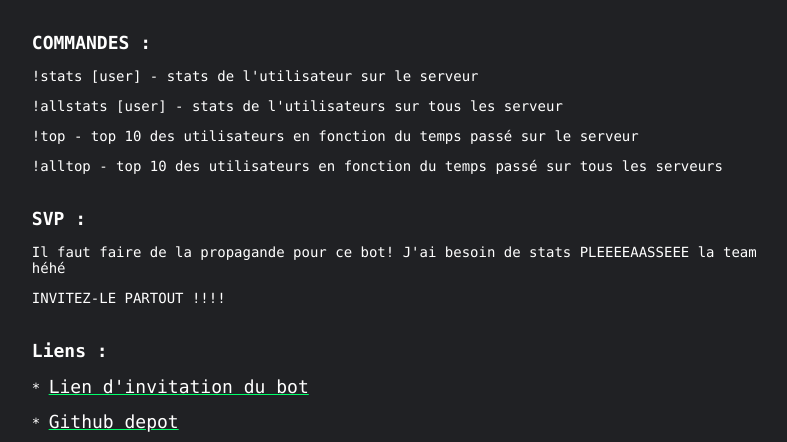
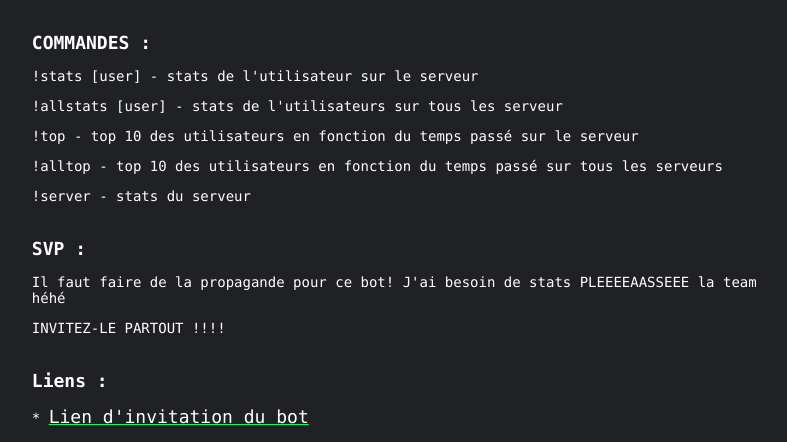
Before and after one commit to Bugpig03/DiscordHourglassBot, a Flask app: page /about in a window 1280 px wide. Shown: the part 263-705 px from the top of the page, without its empty margins (229-1016 px from the left). Run offline with Flask 3, Linux system fonts and the light colour scheme.

Commit message:
add server command on web site

```diff
--- a/web/templates/about.html
+++ b/web/templates/about.html
@@ -32,6 +32,7 @@
         <p>!allstats [user] - stats de l'utilisateurs sur tous les serveur</p>
         <p>!top - top 10 des utilisateurs en fonction du temps passé sur le serveur</p>
         <p>!alltop - top 10 des utilisateurs en fonction du temps passé sur tous les serveurs</p>
+        <p>!server - stats du serveur</p>
         <div style="height: 5px;"></div>
         <h2>SVP :</h2>
         <p>Il faut faire de la propagande pour ce bot! J'ai besoin de stats PLEEEEAASSEEE la team héhé</p>
```
